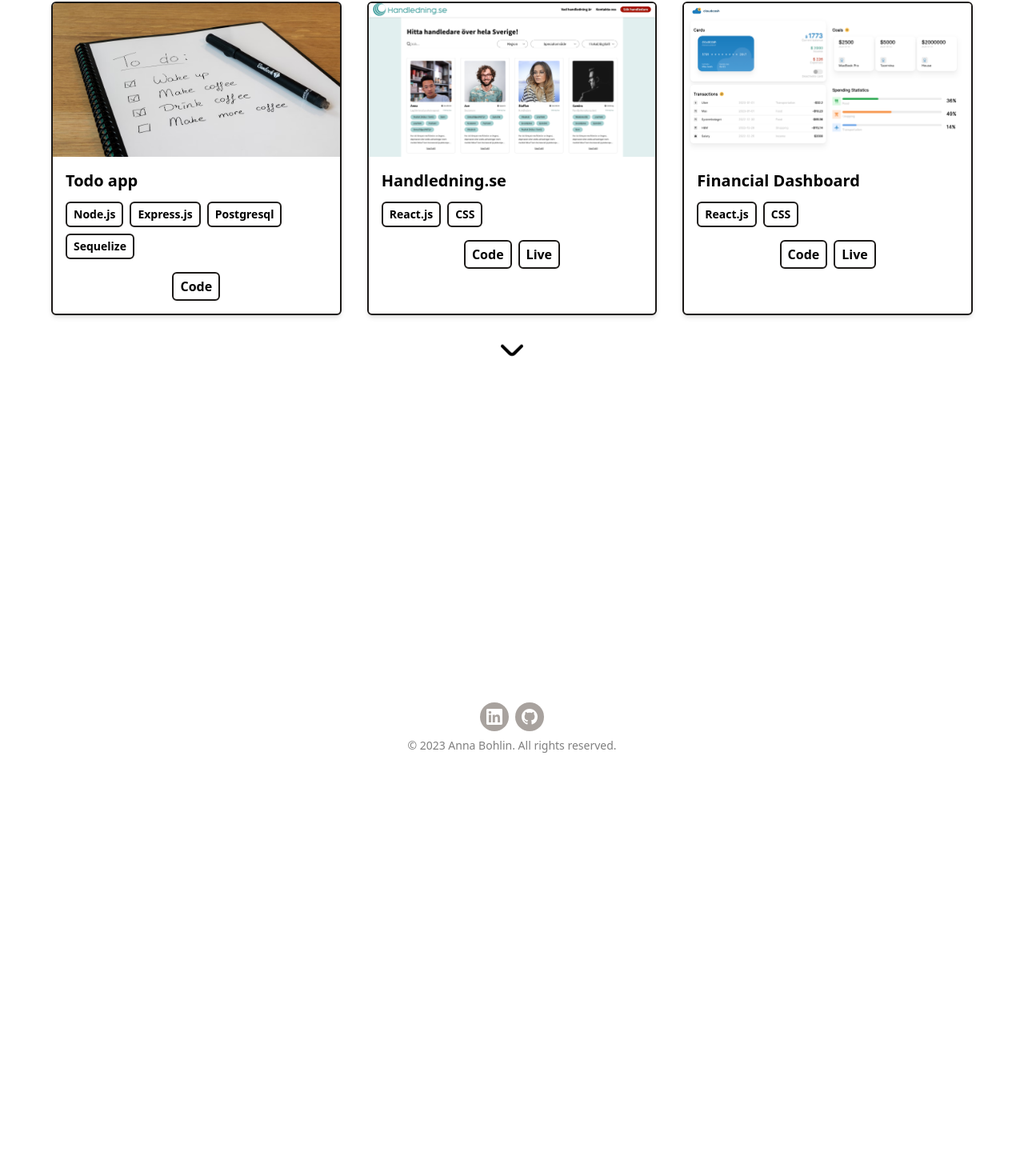
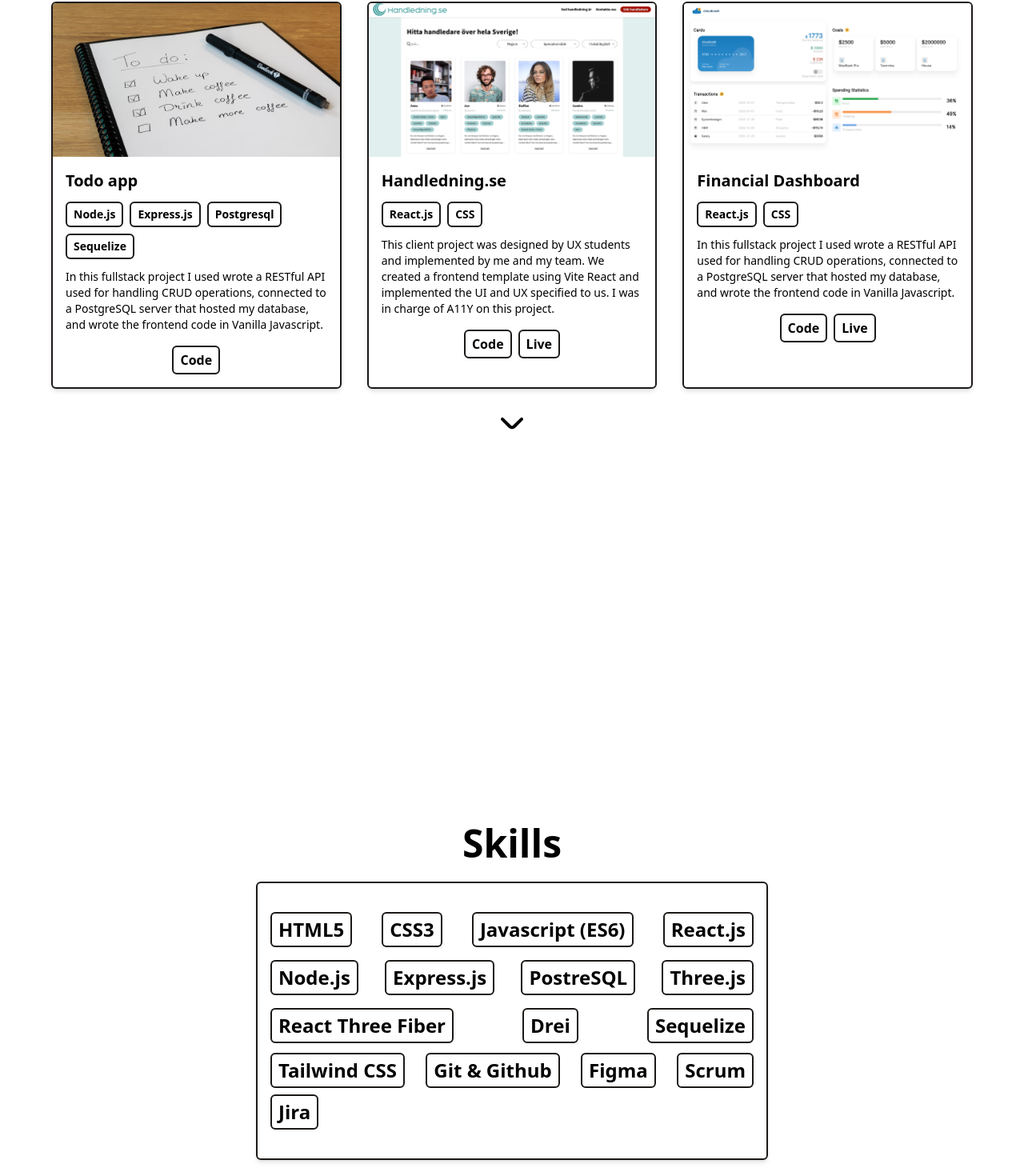
Before and after one commit to AnnaBohlin97/abcode-portfolio, a React (Vite) app: page / in a window 1280 px wide. Shown: the part 1126-2596 px from the top of the page at 80% size. Before the commit the page ends 2088 px from the top, so only its background shows below. Built offline with nearby package versions, Linux system fonts and the light colour scheme.

Commit message:
added skills section and description data

```diff
--- a/src/App.jsx
+++ b/src/App.jsx
@@ -1,8 +1,8 @@
-import { useState } from 'react'
 import Header from './components/Header'
 import Intro from './components/Intro'
 import Portfolio from './components/Portfolio'
 import Footer from './components/Footer'
+import Skills from './components/Skills'
 
 function App() {
   return (
@@ -10,6 +10,7 @@
       <Header />
       <Intro />
       <Portfolio />
+      <Skills />
       <Footer />
     </>
   )
--- /dev/null
+++ b/src/components/Skills.jsx
@@ -0,0 +1,61 @@
+export default function Skills() {
+	return (
+		<div name="Skills" className="flex flex-col pt-20 my-48 mx-4 md:mx-16 items-center justify-center">
+			<h2 className="text-3xl md:text-5xl dark:text-white mb-1 md:mb-6 font-bold">Skills</h2>
+		<div className="transition ease-in-out delay-150 hover:translate-y-1 hover:scale-105 shadow-md hover:shadow-xl duration-300 border-2 border-stone-900 rounded-md overflow-hidden mx-64">
+			<div className="w-full pt-4 pb-2">
+				<p className="flex flex-wrap gap-2 flex-row items-center justify-between text-xs md:text-sm mb-2 md:mb-3 p-4">
+						<span className="inline-block px-2 py-1 my-1 font-semibold border-2 border-stone-900 rounded-md text-2xl">
+							HTML5
+						</span>
+						<span className="inline-block px-2 py-1 font-semibold border-2 border-stone-900 rounded-md text-2xl">
+							CSS3
+						</span>
+						<span className="inline-block px-2 py-1 font-semibold border-2 border-stone-900 rounded-md text-2xl">
+							Javascript (ES6)
+						</span>
+						<span className="inline-block px-2 py-1 font-semibold border-2 border-stone-900 rounded-md text-2xl">
+							React.js
+						</span>
+						<span className="inline-block px-2 py-1 font-semibold border-2 border-stone-900 rounded-md text-2xl">
+							Node.js
+						</span>
+						<span className="inline-block px-2 py-1 my-1 font-semibold border-2 border-stone-900 rounded-md text-2xl">
+							Express.js
+						</span>
+						<span className="inline-block px-2 py-1 font-semibold border-2 border-stone-900 rounded-md text-2xl">
+							PostreSQL
+						</span>
+						<span className="inline-block px-2 py-1 font-semibold border-2 border-stone-900 rounded-md text-2xl">
+							Three.js
+						</span>
+						<span className="inline-block px-2 py-1 font-semibold border-2 border-stone-900 rounded-md text-2xl">
+							React Three Fiber
+						</span>
+						<span className="inline-block px-2 py-1 font-semibold border-2 border-stone-900 rounded-md text-2xl">
+							Drei
+						</span>
+						<span className="inline-block px-2 py-1 my-1 font-semibold border-2 border-stone-900 rounded-md text-2xl">
+							Sequelize
+						</span>
+						<span className="inline-block px-2 py-1 font-semibold border-2 border-stone-900 rounded-md text-2xl">
+							Tailwind CSS
+						</span>
+						<span className="inline-block px-2 py-1 font-semibold border-2 border-stone-900 rounded-md text-2xl">
+							Git & Github
+						</span>
+						<span className="inline-block px-2 py-1 font-semibold border-2 border-stone-900 rounded-md text-2xl">
+							Figma
+						</span>
+						<span className="inline-block px-2 py-1 font-semibold border-2 border-stone-900 rounded-md text-2xl">
+							Scrum
+						</span>
+						<span className="inline-block px-2 py-1 font-semibold border-2 border-stone-900 rounded-md text-2xl">
+							Jira
+						</span>
+				</p>
+			</div>
+		</div>
+		</div>
+	)
+}
--- a/src/data/portfolio.js
+++ b/src/data/portfolio.js
@@ -1,27 +1,33 @@
-import Todo from "../assets/todo.png"
-import Handledning from "../assets/handledning.png"
-import FinDash from "../assets/findash.png"
+import Todo from "../assets/todo.png";
+import Handledning from "../assets/handledning.png";
+import FinDash from "../assets/findash.png";
 
 export default [
   {
     title: "Todo app",
     imgUrl: Todo,
     stack: ["Node.js", "Express.js", "Postgresql", "Sequelize"],
-		codeLink: "https://github.com/FED24-Data-Interaction/todo-list/settings",
-		liveLink: ""
+    codeLink: "https://github.com/FED24-Data-Interaction/todo-list",
+    liveLink: "",
+    description:
+      "In this fullstack project I used wrote a RESTful API used for handling CRUD operations, connected to a PostgreSQL server that hosted my database, and wrote the frontend code in Vanilla Javascript.",
   },
   {
     title: "Handledning.se",
     imgUrl: Handledning,
     stack: ["React.js", "CSS"],
     codeLink: "https://github.com/ave-se/react-app",
-		liveLink: "https://ubiquitous-gaufre-0e6db5.netlify.app/about"
+    liveLink: "https://ubiquitous-gaufre-0e6db5.netlify.app/about",
+    description:
+      "This client project was designed by UX students and implemented by me and my team. We created a frontend template using Vite React and implemented the UI and UX specified to us. I was in charge of A11Y on this project.",
   },
   {
     title: "Financial Dashboard",
     imgUrl: FinDash,
     stack: ["React.js", "CSS"],
     codeLink: "https://github.com/AnnaBohlin97/financial-dashboard",
-		liveLink: "https://cheery-brigadeiros-8234f7.netlify.app/"
-	}
-]
+    liveLink: "https://cheery-brigadeiros-8234f7.netlify.app/",
+    description:
+      "In this fullstack project I used wrote a RESTful API used for handling CRUD operations, connected to a PostgreSQL server that hosted my database, and wrote the frontend code in Vanilla Javascript.",
+  },
+];
```
Lines whose indentation alone changed are shown as unchanged.
